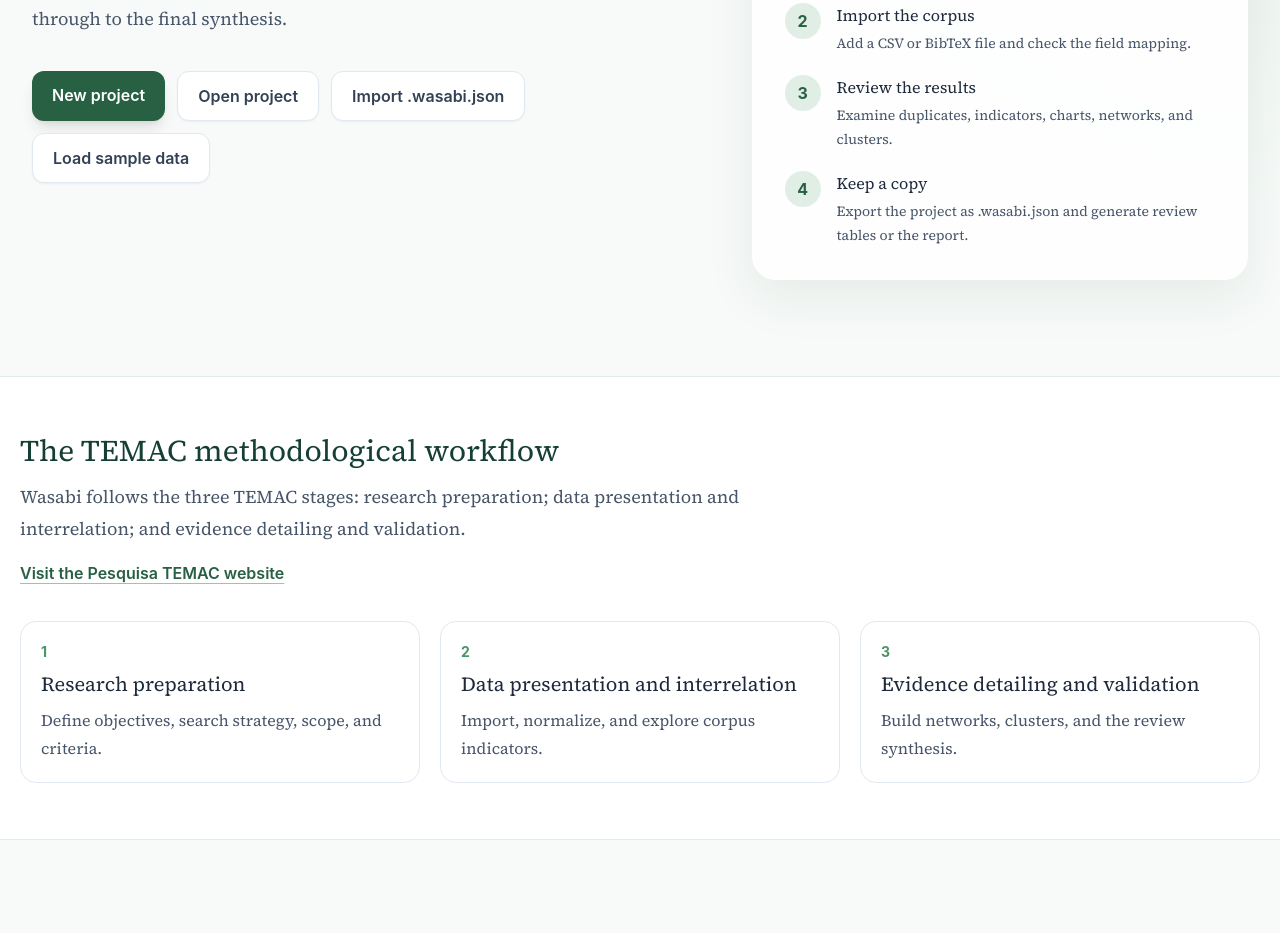
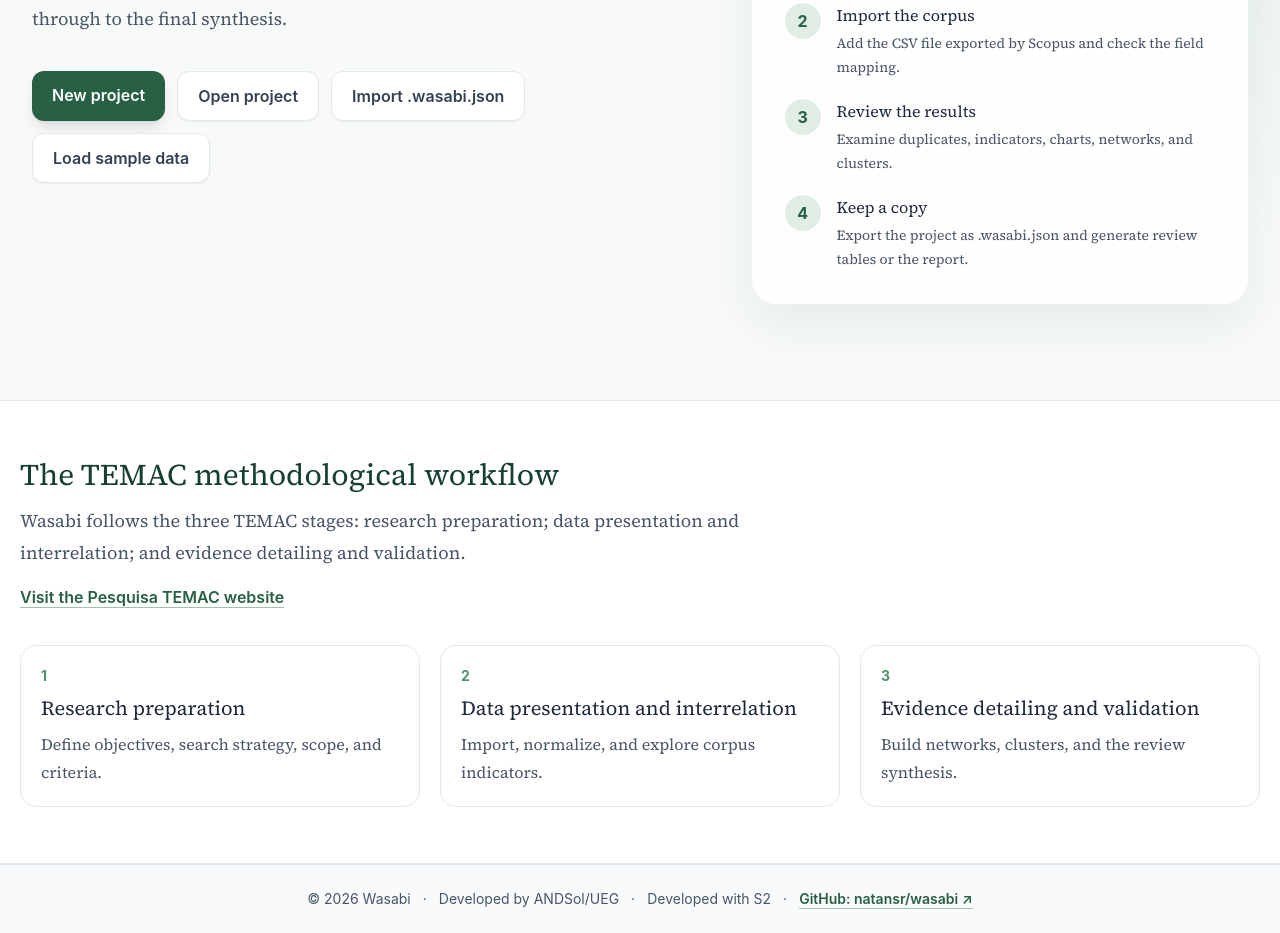
Before and after one commit to natansr/wasabi, a React (Vite) app: page / in a window 1280 px wide. Shown: the part 395-1328 px from the top of the page. Before the commit the page ends 1235 px from the top, so only its background shows below. Built offline with nearby package versions, Linux system fonts and the light colour scheme.

Commit message:
Add project credits to homepage

```diff
--- a/src/components/home/HomePage.tsx
+++ b/src/components/home/HomePage.tsx
@@ -44,6 +44,17 @@
         </section>
         <section className="border-y border-wasabi-100 bg-white px-5 py-14"><div className="mx-auto max-w-7xl"><div className="max-w-3xl"><h2 className="text-3xl font-bold text-wasabi-900">{t('home.temacTitle')}</h2><p className="mt-3 text-lg leading-8 text-slate-600">{t('home.temacDescription')}</p><a href="https://www.pesquisatemac.com" target="_blank" rel="noreferrer" className="mt-4 inline-block font-sans font-semibold text-wasabi-700 underline decoration-wasabi-300 underline-offset-4">{t('home.temacLink')}</a></div><div className="mt-9 grid gap-5 md:grid-cols-3">{stages.map((stage, index) => <article key={stage} className="rounded-2xl border border-slate-200 p-5"><p className="font-sans text-sm font-bold text-wasabi-500">{index + 1}</p><h3 className="mt-2 text-xl font-bold text-slate-800">{t(`temac.stage.${stage}`)}</h3><p className="mt-2 leading-7 text-slate-600">{t(`temac.stage.${stage}Description`)}</p></article>)}</div></div></section>
       </PageContainer>
+      <footer className="border-t border-slate-200 bg-slate-50 px-5 py-6 font-sans text-sm text-slate-600">
+        <div className="mx-auto flex max-w-7xl flex-wrap items-center justify-center gap-x-3 gap-y-2 text-center">
+          <span>© 2026 Wasabi</span>
+          <span aria-hidden="true">·</span>
+          <span>{t('home.footer.by')}</span>
+          <span aria-hidden="true">·</span>
+          <span>{t('home.footer.with')}</span>
+          <span aria-hidden="true">·</span>
+          <a href="https://github.com/natansr/wasabi" target="_blank" rel="noreferrer" className="font-semibold text-wasabi-700 underline decoration-wasabi-300 underline-offset-4">GitHub: natansr/wasabi ↗</a>
+        </div>
+      </footer>
     </div>
   );
 }
--- a/src/i18n/locales/en-US.json
+++ b/src/i18n/locales/en-US.json
@@ -9,11 +9,11 @@
     "guideTitle": "How to begin", "guideDescription": "A project can be prepared in a few steps:",
     "guide": {
       "create": { "title": "Create the project", "description": "Enter the question, scope, searched databases, and review criteria." },
-      "import": { "title": "Import the corpus", "description": "Add a CSV or BibTeX file and check the field mapping." },
+      "import": { "title": "Import the corpus", "description": "Add the CSV file exported by Scopus and check the field mapping." },
       "review": { "title": "Review the results", "description": "Examine duplicates, indicators, charts, networks, and clusters." },
       "export": { "title": "Keep a copy", "description": "Export the project as .wasabi.json and generate review tables or the report." }
     },
-    "temacTitle": "The TEMAC methodological workflow", "temacDescription": "Wasabi follows the three TEMAC stages: research preparation; data presentation and interrelation; and evidence detailing and validation.", "temacLink": "Visit the Pesquisa TEMAC website"
+    "temacTitle": "The TEMAC methodological workflow", "temacDescription": "Wasabi follows the three TEMAC stages: research preparation; data presentation and interrelation; and evidence detailing and validation.", "temacLink": "Visit the Pesquisa TEMAC website", "footer": { "by": "Developed by ANDSol/UEG", "with": "Developed with S2" }
   },
   "sample": { "title": "Example: integrated scientific mapping", "objective": "Demonstrate Wasabi's integrated bibliometric workflow.", "question": "How do bibliometric methods support evidence synthesis?", "area": "Information Science", "inclusion": "Articles and full papers on bibliometric analysis", "exclusion": "Records unrelated to scientific mapping", "notes": "Fictitious project created only to demonstrate the features." },
   "temac": { "stage": {
--- a/src/i18n/locales/pt-BR.json
+++ b/src/i18n/locales/pt-BR.json
@@ -9,11 +9,11 @@
     "guideTitle": "Como começar", "guideDescription": "Um projeto pode ser preparado em poucos passos:",
     "guide": {
       "create": { "title": "Crie o projeto", "description": "Informe a pergunta, o recorte, as bases consultadas e os critérios da revisão." },
-      "import": { "title": "Importe o corpus", "description": "Adicione um arquivo CSV ou BibTeX e confira o mapeamento dos campos." },
+      "import": { "title": "Importe o corpus", "description": "Adicione o arquivo CSV exportado pelo Scopus e confira o mapeamento dos campos." },
       "review": { "title": "Revise os resultados", "description": "Examine duplicatas, indicadores, gráficos, redes e agrupamentos." },
       "export": { "title": "Guarde uma cópia", "description": "Exporte o projeto em .wasabi.json e gere as tabelas ou o relatório da revisão." }
     },
-    "temacTitle": "O fluxo metodológico do TEMAC", "temacDescription": "A organização do Wasabi segue as três etapas do TEMAC: preparação da pesquisa; apresentação e inter-relação dos dados; detalhamento e validação por evidências.", "temacLink": "Consultar o site Pesquisa TEMAC"
+    "temacTitle": "O fluxo metodológico do TEMAC", "temacDescription": "A organização do Wasabi segue as três etapas do TEMAC: preparação da pesquisa; apresentação e inter-relação dos dados; detalhamento e validação por evidências.", "temacLink": "Consultar o site Pesquisa TEMAC", "footer": { "by": "Desenvolvido por ANDSol/UEG", "with": "Desenvolvido com S2" }
   },
   "sample": { "title": "Exemplo: mapeamento científico integrado", "objective": "Demonstrar o fluxo bibliométrico integrado do Wasabi.", "question": "Como métodos bibliométricos apoiam a síntese de evidências?", "area": "Ciência da Informação", "inclusion": "Artigos e trabalhos completos sobre análise bibliométrica", "exclusion": "Registros sem relação com mapeamento científico", "notes": "Projeto fictício criado apenas para demonstração das funcionalidades." },
   "temac": { "stage": {
```
Also changed, not shown: 1 other file (tests, documents, lock files or other folders).
